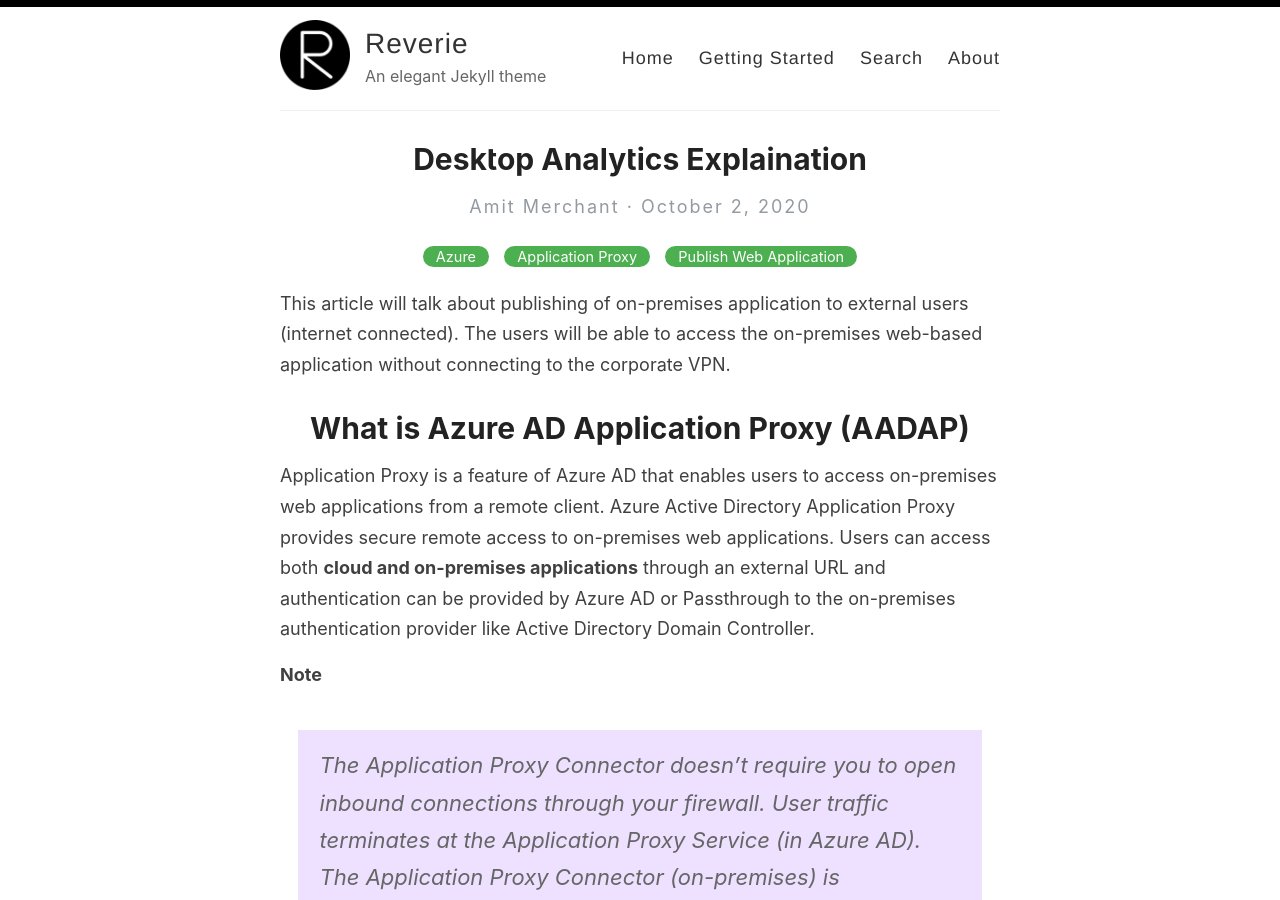
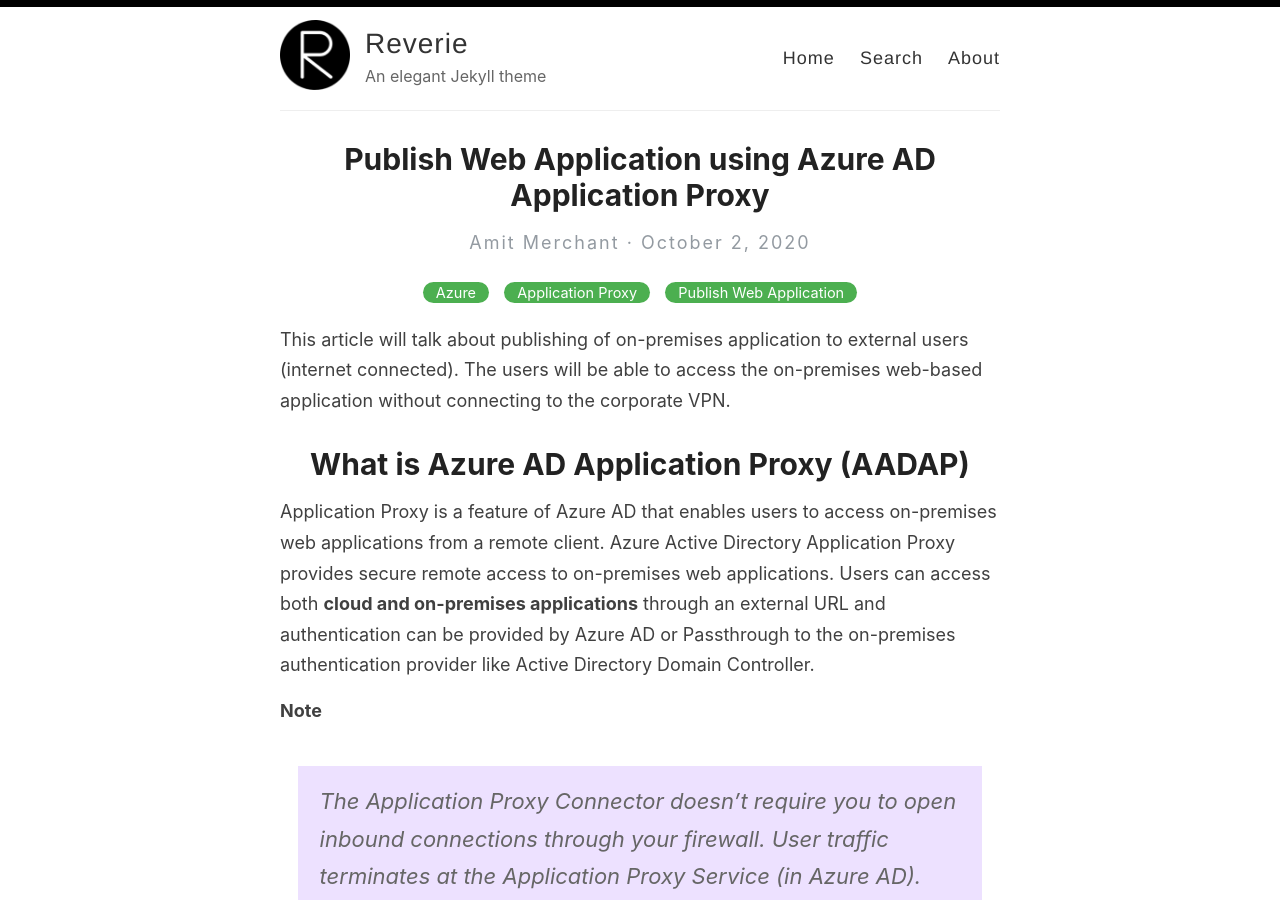
Before and after one commit to shahbaz-ahmad/shahbaz-ahmad.github.io, a Jekyll site: the page built from _posts/2020-10-02-azure-application-proxy.md, in a window 1280 px wide and 900 px high. Built offline with Jekyll 4.4.1, drawn with Linux system fonts in a browser that asks for light colours.

Commit message:
update title

```diff
--- a/_layouts/default.html
+++ b/_layouts/default.html
@@ -28,7 +28,6 @@
 
             <nav>
               <a href="{{ site.baseurl }}/">Home</a>
-              <a href="{{ site.baseurl }}/getting-started">Getting Started</a>
               <a href="{{ site.baseurl }}/search">Search</a>
               <a href="{{ site.baseurl }}/about">About</a>
             </nav>
--- a/_posts/2020-10-02-azure-application-proxy.md
+++ b/_posts/2020-10-02-azure-application-proxy.md
@@ -1,6 +1,6 @@
 ---
 layout: post
-title:  Desktop Analytics Explaination
+title:  Publish Web Application using Azure AD Application Proxy
 categories: [Azure,Application Proxy,Publish Web Application]
 ---
 This article will talk about publishing of on-premises application to external users (internet connected). The users will be able to access the on-premises web-based application without connecting to the corporate VPN.
```
Also changed, not shown: _pages/getting-started.md (deleted, +0 -51 lines).
